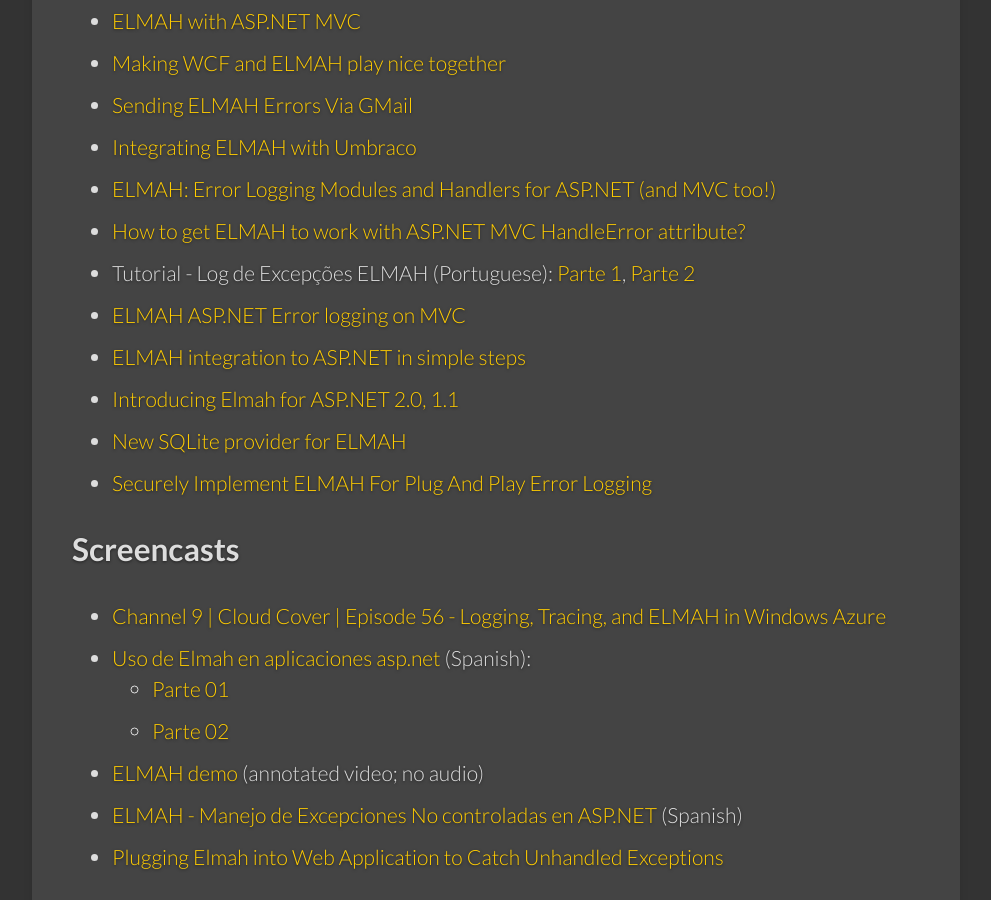
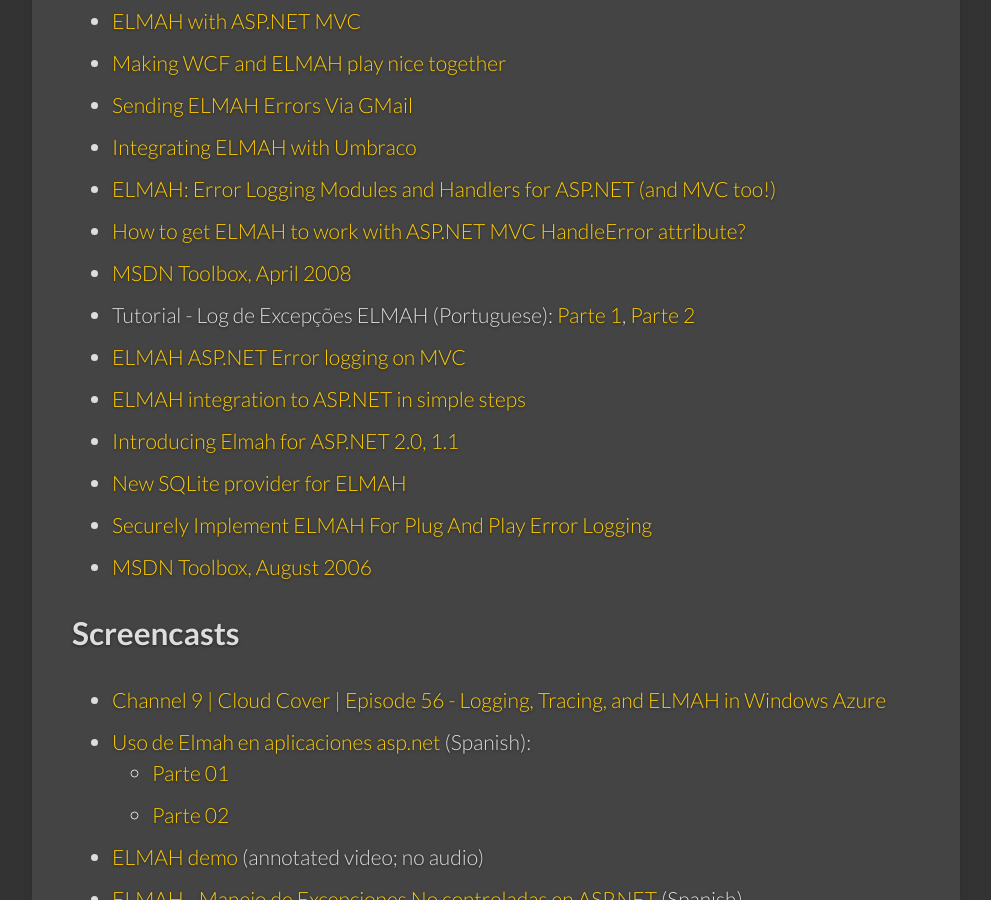
Before and after one commit to elmah/www, a Jekyll site: the page built from WebBase.md, in a window 1280 px wide and 900 px high, scrolled down 3656 px. Shown: the whole window, without its empty margins (149-1140 px from the left). Built offline with Jekyll 4.4.1, drawn with Linux system fonts in a browser that asks for light colours.

Commit message:
Adds relevant MSDN Toolbox articles to WebBase

```diff
--- a/WebBase.md
+++ b/WebBase.md
@@ -92,12 +92,14 @@ on the web? [Why not drop a line and let us know?](https://github.com/elmah/www/
   * [Integrating ELMAH with Umbraco](http://blog.leekelleher.com/2009/04/23/integrating-elmah-with-umbraco/)
   * [ELMAH: Error Logging Modules and Handlers for ASP.NET (and MVC too!)](http://www.hanselman.com/blog/ELMAHErrorLoggingModulesAndHandlersForASPNETAndMVCToo.aspx)
   * [How to get ELMAH to work with ASP.NET MVC HandleError attribute?](http://danswatik.com/index.php/2009/04/23/how-to-get-elmah-to-work-with-aspnet-mvc-handleerror-attribute/)
+  * [MSDN Toolbox, April 2008](http://web.archive.org/web/20140727091008/http://msdn.microsoft.com/en-us/magazine/cc500592.aspx)
   * Tutorial - Log de Excepções ELMAH (Portuguese): [Parte 1](http://www.istomesmo.com/2008/02/07/tutorial-log-de-excepes-elmah-parte-1/), [Parte 2](http://www.istomesmo.com/2008/02/20/tutorial-log-de-excepes-elmah-parte-2/)
   * [ELMAH ASP.NET Error logging on MVC](http://www.tigraine.at/2009/04/20/elmah-aspnet-error-logging-on-mvc/)
   * [ELMAH integration to ASP.NET in simple steps](http://blog.ninethsense.com/dotnet/elmah-integration-to-aspnet-in-simple-steps/)
   * [Introducing Elmah for ASP.NET 2.0, 1.1](http://www.myonlyblog.com/2007/12/introducing-elmah-for-aspnet-20-11.html)
   * [New SQLite provider for ELMAH](http://dotnetslackers.com/community/blogs/simoneb/archive/2007/09/06/New-SQLite-provider-for-ELMAH.aspx)
   * [Securely Implement ELMAH For Plug And Play Error Logging](http://haacked.com/archive/2007/07/24/securely-implement-elmah-for-plug-and-play-error-logging.aspx)
+  * [MSDN Toolbox, August 2006](http://web.archive.org/web/20150406172626/https://msdn.microsoft.com/en-us/magazine/cc163565.aspx)
 
 ## Screencasts
 
```
